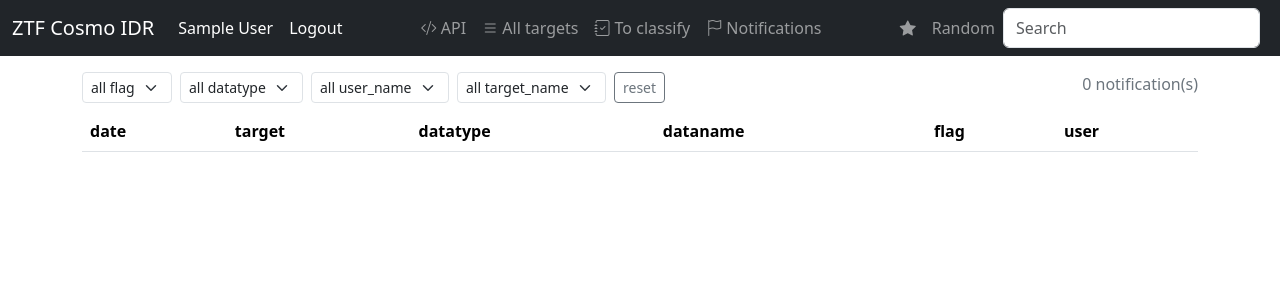
After one commit to MickaelRigault/ztfcosmoidr_frontend, a Flask app: page /notifications in a window 1280 px wide. The commit adds this page. Shown: the top 300 px of the page. Run offline with Flask 3, Linux system fonts and the light colour scheme; a user stored in the database is signed in; tables that the repository leaves empty hold one stand-in row (values such as "Sample post"); lists and menus that the app fills with data are empty; some libraries are stand-ins or nearby versions.

Commit message:
new version of the code

```diff
--- a/src/ztfcosmoidr_frontend/main.py
+++ b/src/ztfcosmoidr_frontend/main.py
@@ -64,6 +64,17 @@ class Classifications(release_db.Model):
     kind = release_db.Column(release_db.String(100), nullable=False)
     value = release_db.Column(release_db.String(100), nullable=False)
     date_added = release_db.Column(release_db.DateTime, default=datetime.utcnow)
+
+
+class Notification( release_db.Model ):
+    id = release_db.Column(release_db.Integer, primary_key=True)
+    user_name = release_db.Column(release_db.String(100), nullable=False) # who did that ?
+    target_name = release_db.Column(release_db.String(100), nullable=False) # which target is that ?
+    datatype = release_db.Column(release_db.String(100), nullable=False) # spectrum, lightcurve, host
+    dataname = release_db.Column(release_db.String(100), nullable=True) # spectrum/lc/host name (if any)
+    flag = release_db.Column(release_db.String(100), nullable=False) # discard, lines, badlcfit, badhost etc.
+    date_added = release_db.Column(release_db.DateTime, default=datetime.utcnow)
+
 
 # Designing the User model
 class User(UserMixin, release_db.Model):
@@ -224,6 +235,75 @@ def classify(name):
 
     return redirect(url_for(f"target_page", name=name))
 
+
+# ---------------- #
+# Classification   #
+# ---------------- #
+@app.route("/notify/<name>", methods=["POST"])
+@login_required
+def notify(name):
+    which = request.form.get("button")      # "lines", "discard", "badhost" ...
+    dataname = None
+    if "spectrum" in request.form.keys():
+        datatype = "spectrum"
+        dataname = request.form.get("spectrum")
+
+    elif "host" in request.form.keys():
+        datatype = "host"
+
+    elif "lightcurve" in request.form.keys():
+        datatype = "lightcurve"
+        current_case = Notification.query.filter_by(target_name=name, datatype="lightcurve"
+                                                    ).order_by(Notification.id.desc()
+                                                    ).first() # this means "last"
+        if current_case is not None and current_case.flag == "badlcfit":
+            which = "resolved"
+    else:
+        flash(f"Cannot parse {request.form.keys()} for target {name} flagged as '{which}'. Contact Mickael", category="danger")
+        return redirect(url_for(f"target_page", name=name))
+
+    notification = Notification(user_name=current_user.name,
+                                target_name=name,
+                                datatype = datatype,
+                                dataname = dataname,
+                                flag = which)
+    release_db.session.add(notification)
+    release_db.session.commit()
+
+    # warning returned.
+    info = f"{datatype}"
+    if dataname is not None:
+        info += f"({dataname})"
+
+    flash(f"{info} of target {name} flagged as '{which}'.", category="success")
+    return redirect(url_for(f"target_page", name=name))
+
+NOTIFICATION_FILTERS = ["flag", "datatype", "user_name", "target_name"]
+
+@app.route("/notifications")
+@login_required
+def notifications():
+    """ list of notifications, filterable by column (e.g. ?flag=badlcfit) """
+    # keep only the filters actually set in the URL
+    filters = {col: request.args.get(col) for col in NOTIFICATION_FILTERS
+               if request.args.get(col)}
+
+    entries = (Notification.query
+               .filter_by(**filters)
+               .order_by(Notification.id.desc())
+               .all())
+
+    # values available in each dropdown: what exists in the DB
+    options = {col: sorted(v for (v,) in release_db.session.query(getattr(Notification, col)).distinct()
+                           if v is not None)
+               for col in NOTIFICATION_FILTERS}
+
+    return render_template("notifications.html", entries=entries,
+                           options=options, filters=filters)
+
+
+
+
 # --------- #
 # Targets   #
 # --------- #
@@ -319,6 +399,9 @@ def target_page(name):
     # grab the current classification
     this_data["app_classification"], _ = get_target_classification(name)
 
+    # grab notification associated with this target
+    target_notifications = Notification.query.filter_by(target_name=name)
+
     # grab current redshift
     redshift = this_data["redshift"]
 
@@ -335,6 +418,10 @@ def target_page(name):
     fighost = sample.show_target_hostcutout(name, ax=axhost)
 
     # spectra
+    spec_notification = target_notifications.filter_by(datatype="spectrum")
+    discarded_spectra = [n.dataname for n in spec_notification.filter_by(flag="discard").all()]
+
+    not_shown = []
     spectraplots = {}
     for ith_spec_, spec_ in enumerate(spectra): # could be a list of 0, 1 or more specta
         # safe out in case spectrum if None for some reason
@@ -348,6 +435,10 @@ def target_page(name):
             basename = os.path.basename(filename)
         else:
             basename = ith_spec_
+
+        if basename in discarded_spectra:
+            not_shown.append(basename)
+            continue
 
         # Phase
         datetime = Time(spec_.obsdate, format="mjd").datetime
@@ -371,11 +462,22 @@ def target_page(name):
         _ = figspec.savefig(buf, format="png", dpi=150)
         spectraplots[basename] = base64.b64encode(buf.getbuffer()).decode("ascii")
 
+
+    if len(not_shown) > 0:
+        flash(f"{len(not_shown)} spectra have been 'discarded'.", category="warning")
+
     # - Store plots    #
     if figlc is not None:
         buflc = BytesIO()
         _ = figlc.savefig(buflc, format="png", dpi=150) # save it in a local variable
         lcplot = base64.b64encode(buflc.getbuffer()).decode("ascii") # encode in web accepted format.
+        # check if flagged as badlcfit
+        lc_notification = target_notifications.filter_by(datatype="lightcurve"
+                                                         ).order_by(Notification.id.desc()
+                                                         ).first() # this means "last"
+
+        badlcfit = lc_notification is not None and (lc_notification.flag == "badlcfit")
+        print(f"{badlcfit=}")
     else:
         lcplot = None
 
@@ -393,4 +495,5 @@ def target_page(name):
                             spectraplots=spectraplots,
                             lcplot=lcplot,
                             hostplot=hostplot,
+                            badlcfit=badlcfit
                             )
--- a/src/ztfcosmoidr_frontend/templates/navbar.html
+++ b/src/ztfcosmoidr_frontend/templates/navbar.html
@@ -44,6 +44,10 @@
                     <a class="nav-link" href="{{ url_for('targetlist', to_classify=True)}}"> <i class="bi bi-journal-check"></i> To classify </a>
                 </li>
 
+                <li class="nav-item">
+                    <a class="nav-link" href="{{ url_for('notifications')}}"> <i class="bi bi-flag"></i> Notifications </a>
+                </li>
+
 	     </ul>
 
 	     <!---    Right    --->
--- /dev/null
+++ b/src/ztfcosmoidr_frontend/templates/notifications.html
@@ -0,0 +1,53 @@
+{% extends 'base.html' %}
+
+{% block title %} Notifications {% endblock %}
+
+
+{% block content %}
+
+<!--- Column filters (submitted as ?flag=...&datatype=...) --->
+<form method="get" action="{{ url_for('notifications') }}" class="row g-2 my-2">
+    {% for col, values in options.items() %}
+    <div class="col-auto">
+        <select name="{{ col }}" class="form-select form-select-sm" onchange="this.form.submit()">
+            <option value="">all {{ col }}</option>
+            {% for v in values %}
+            <option value="{{ v }}" {{ 'selected' if filters.get(col) == v }}>{{ v }}</option>
+            {% endfor %}
+        </select>
+    </div>
+    {% endfor %}
+    <div class="col-auto">
+        <a class="btn btn-outline-secondary btn-sm" href="{{ url_for('notifications') }}">reset</a>
+    </div>
+    <div class="col-auto ms-auto my-auto text-secondary">
+        {{ entries | length }} notification(s)
+    </div>
+</form>
+
+<table class="table table-hover">
+    <thead style="position: sticky;top: 0">
+        <tr>
+            <th scope="col">date</th>
+            <th scope="col">target</th>
+            <th scope="col">datatype</th>
+            <th scope="col">dataname</th>
+            <th scope="col">flag</th>
+            <th scope="col">user</th>
+        </tr>
+    </thead>
+    <tbody>
+        {% for e in entries %}
+            <tr>
+                <td>{{ e.date_added.strftime("%Y-%m-%d %H:%M") if e.date_added }}</td>
+                <td><a href="{{ url_for('target_page', name=e.target_name) }}">{{ e.target_name }}</a></td>
+                <td><a href="{{ url_for('notifications', **dict(filters, datatype=e.datatype)) }}">{{ e.datatype }}</a></td>
+                <td>{{ e.dataname or "" }}</td>
+                <td><a href="{{ url_for('notifications', **dict(filters, flag=e.flag)) }}">{{ e.flag }}</a></td>
+                <td><a href="{{ url_for('notifications', **dict(filters, user_name=e.user_name)) }}">{{ e.user_name }}</a></td>
+            </tr>
+        {% endfor %}
+    </tbody>
+</table>
+
+{% endblock %}
```
Also changed, not shown: src/ztfcosmoidr_frontend/templates/target.html (+20 -8 lines).
